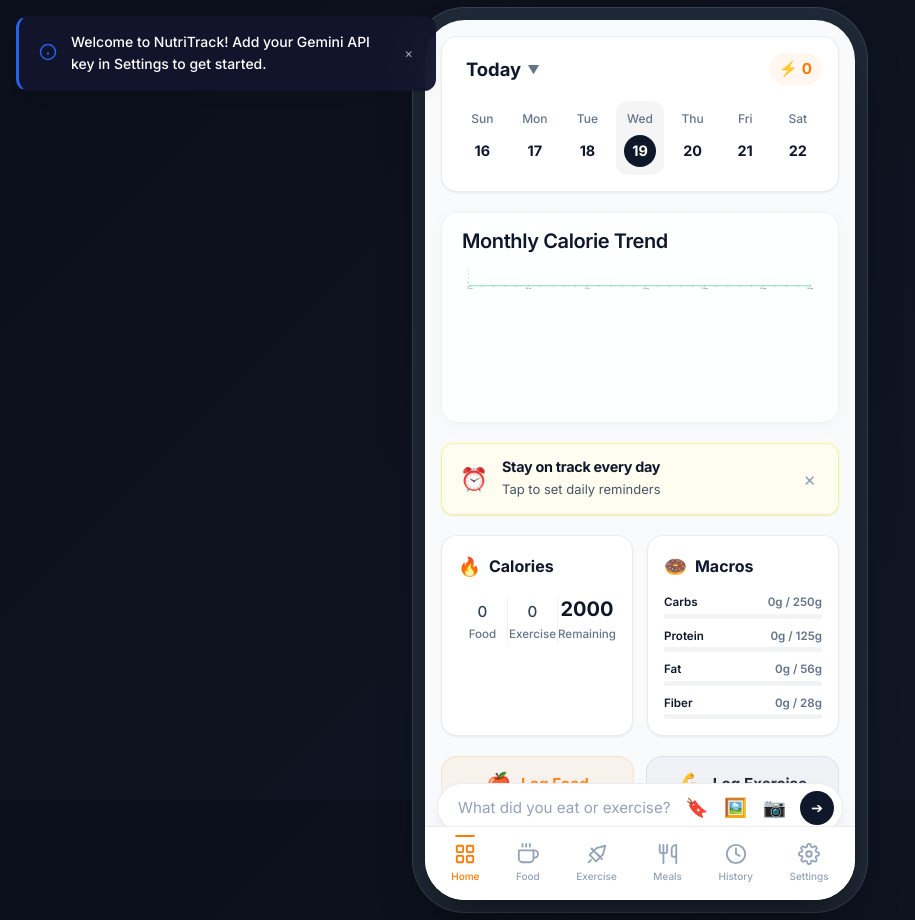
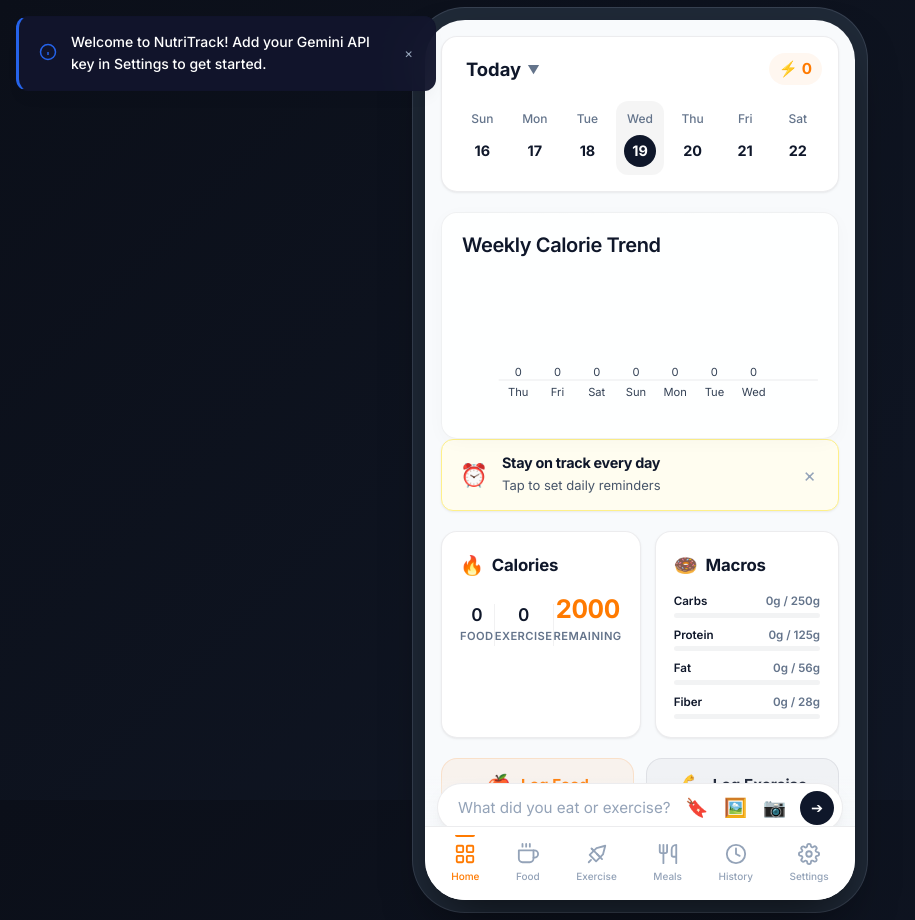
Before and after one commit to anunayjain175/nutritrack, a website: page index.html in a window 1280 px wide. Shown: the whole page, without its empty margins (0-915 px from the left). Drawn offline with Linux system fonts and the light colour scheme; no server answers.

Commit message:
Fix date picker, replace monthly with weekly chart, improve calorie card typography

```diff
--- a/css/components.css
+++ b/css/components.css
@@ -1509,53 +1509,59 @@
 .summary-card {
   background: var(--bg-surface);
   border-radius: var(--radius-lg);
-  padding: 16px;
+  padding: 18px;
   box-shadow: var(--shadow-sm);
   border: 1px solid var(--border);
   display: flex;
   flex-direction: column;
-  gap: 16px;
+  gap: 14px;
 }
 .summary-card__header {
   display: flex;
   align-items: center;
   gap: 8px;
   font-weight: 700;
-  font-size: 1rem;
-  color: var(--text-primary);
+  font-size: 1.05rem;
+  color: var(--text-primary);
+  letter-spacing: -0.01em;
 }
 .summary-card__header-icon {
-  font-size: 1.15rem;
+  font-size: 1.2rem;
 }
 .summary-card__grid {
   display: grid;
   grid-template-columns: 1fr 1fr 1fr;
   text-align: center;
+  align-items: end;
 }
 .summary-card__col {
   display: flex;
   flex-direction: column;
   justify-content: flex-end;
-  gap: 4px;
+  gap: 3px;
 }
 .summary-card__col:not(:last-child) {
-  border-right: 1px solid rgba(15, 23, 42, 0.05);
+  border-right: 1px solid rgba(15, 23, 42, 0.06);
 }
 .summary-card__val {
-  font-size: 0.95rem;
-  font-weight: 500;
-  color: var(--text-secondary);
+  font-size: 1.1rem;
+  font-weight: 600;
+  color: var(--text-primary);
   line-height: 1.2;
+  font-variant-numeric: tabular-nums;
 }
 .summary-card__val--highlight {
-  font-size: 1.25rem;
+  font-size: 1.6rem;
   font-weight: 800;
-  color: var(--text-primary);
+  color: var(--primary, #ff7a00);
+  letter-spacing: -0.02em;
 }
 .summary-card__label {
-  font-size: 0.725rem;
-  color: var(--text-muted);
-  font-weight: 500;
+  font-size: 0.7rem;
+  color: var(--text-muted);
+  font-weight: 600;
+  text-transform: uppercase;
+  letter-spacing: 0.04em;
 }
 
 .summary-card--macros {
--- a/js/dashboard.js
+++ b/js/dashboard.js
@@ -42,25 +42,28 @@
         return d.toISOString().slice(0, 10);
     }
 
-    function _getMonthlyData() {
+    function _getWeeklyData() {
         var dates = [];
         var today = NutriApp.getCurrentDate();
-        for (var i = 29; i >= 0; i--) {
+        for (var i = 6; i >= 0; i--) {
             dates.push(_dateOffset(today, -i));
         }
+        var daysOfWeek = ['Sun', 'Mon', 'Tue', 'Wed', 'Thu', 'Fri', 'Sat'];
         return dates.map(function (d) {
             var food = NutriStorage.getFoodLog(d) || [];
+            var dObj = new Date(d + 'T12:00:00');
             return {
                 date: d,
+                dayLabel: daysOfWeek[dObj.getDay()],
                 calories: food.reduce(function (sum, f) { return sum + (parseFloat(f.calories) || 0); }, 0)
             };
         });
     }
 
-    function _buildMonthlyCalorieChart() {
-        return '<div class="card monthly-calorie-trend-card">' +
-                   '<h3 class="card__title">Monthly Calorie Trend</h3>' +
-                   '<div id="dashboard-monthly-trend" class="chart-container" style="height: 140px;"></div>' +
+    function _buildWeeklyCalorieChart() {
+        return '<div class="card weekly-calorie-trend-card">' +
+                   '<h3 class="card__title">Weekly Calorie Trend</h3>' +
+                   '<div id="dashboard-weekly-trend" class="chart-container" style="height: 160px;"></div>' +
                '</div>';
     }
 
@@ -508,6 +511,35 @@
         return items;
     }
 
+    /* ───────── date picker ───────── */
+
+    function _openDatePicker() {
+        var existing = document.getElementById('dashboard-hidden-date-input');
+        if (existing) existing.remove();
+
+        var input = document.createElement('input');
+        input.type = 'date';
+        input.id = 'dashboard-hidden-date-input';
+        input.value = NutriApp.getCurrentDate();
+        input.style.cssText = 'position:fixed;top:-9999px;left:-9999px;opacity:0;pointer-events:none;';
+        document.body.appendChild(input);
+
+        input.addEventListener('change', function () {
+            if (input.value) {
+                NutriApp.setCurrentDate(input.value);
+                render();
+            }
+            input.remove();
+        });
+
+        // Fallback: if user cancels
+        input.addEventListener('blur', function () {
+            setTimeout(function () { input.remove(); }, 300);
+        });
+
+        input.showPicker ? input.showPicker() : input.click();
+    }
+
     /* ───────── event handling ───────── */
 
     function _handleClick(e) {
@@ -522,10 +554,10 @@
 
         var btn = e.target.closest('[data-action]');
         if (!btn) {
-            // Date selector click opens Settings Modal (handy fallback)
+            // Date selector click opens native date picker
             var dateSel = e.target.closest('#dashboard-date-selector-btn');
             if (dateSel) {
-                NutriApp.openSettingsModal();
+                _openDatePicker();
             }
             return;
         }
@@ -576,7 +608,7 @@
         /* build HTML */
         container.innerHTML =
             _buildCalendarStrip(today) +
-            _buildMonthlyCalorieChart() +
+            _buildWeeklyCalorieChart() +
             _buildReminderBanner() +
             _buildSummaryRow(totalCalories, goal, caloriesBurned, totalProtein, totalCarbs, totalFat, totalFiber) +
             _buildQuickActions() +
@@ -587,18 +619,20 @@
 
         /* charts */
         try {
-            var monthlyData = _getMonthlyData();
-            var lineData = monthlyData.map(function (d, i) {
-                var showLabel = (i % 5 === 0 || i === monthlyData.length - 1);
-                var dObj = new Date(d.date + 'T12:00:00');
-                var labelText = showLabel ? dObj.getDate() + ' ' + dObj.toLocaleDateString(undefined, { month: 'short' }) : '';
-                return { label: labelText, value: Math.round(d.calories) };
+            var weeklyData = _getWeeklyData();
+            var barData = weeklyData.map(function (d) {
+                var isToday2 = (d.date === today);
+                return {
+                    label: d.dayLabel,
+                    value: Math.round(d.calories),
+                    color: isToday2 ? 'var(--primary, #ff7a00)' : '#10b981'
+                };
             });
-            NutriCharts.lineChart('dashboard-monthly-trend', {
-                data: lineData,
-                color: '#10b981',
-                height: 140,
-                fillArea: true
+            var maxCal = Math.max.apply(null, barData.map(function (d) { return d.value; }));
+            NutriCharts.barChart('dashboard-weekly-trend', {
+                data: barData,
+                maxValue: Math.max(maxCal, goal) * 1.1,
+                height: 160
             });
         } catch (e) {
             console.warn('[Dashboard] Could not render monthly trend chart:', e);
--- a/service-worker.js
+++ b/service-worker.js
@@ -1,4 +1,4 @@
-const CACHE_NAME = 'nutritrack-v33';
+const CACHE_NAME = 'nutritrack-v34';
 const ASSETS_TO_CACHE = [
   './',
   './index.html',
```
